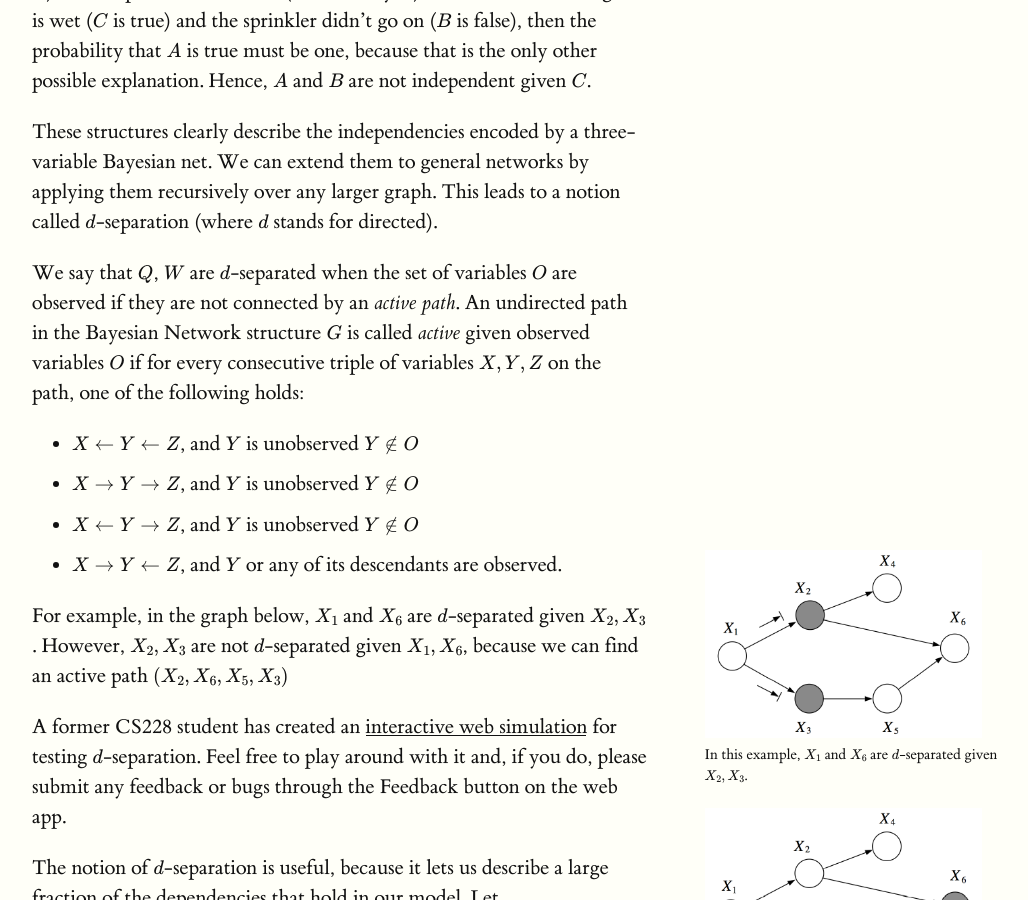
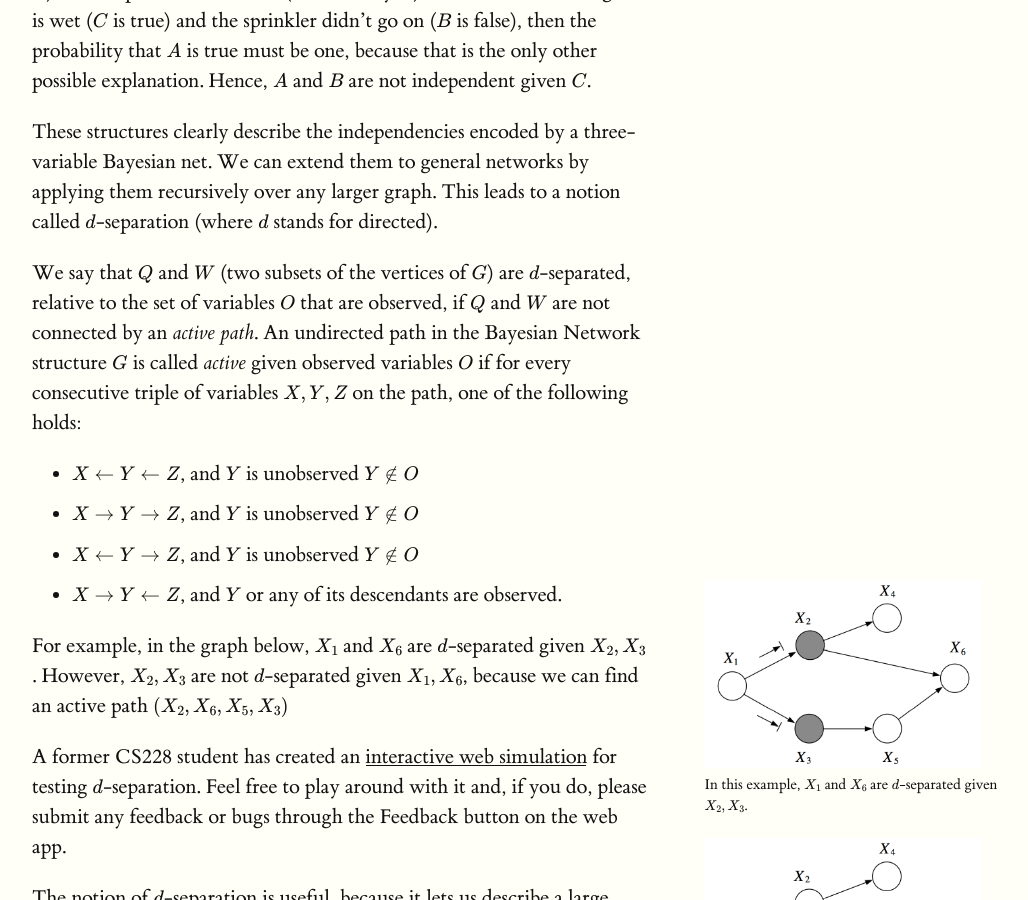
Before and after one commit to ermongroup/cs228-notes, a Jekyll site: the page built from representation/directed/index.md, in a window 1280 px wide and 900 px high, scrolled down 4676 px. Shown: the whole window, without its empty margins (128-1156 px from the left). Built offline with Jekyll 4.4.1, drawn with Linux system fonts in a browser that asks for light colours; formulas are drawn with MathJax 3; some of the changed text lies outside the part shown.

Commit message:
improved grammar/definition of d-separation
"X affects Y in addition to Z" can mean either "X affects Y and Z" or "X and Z affect Y"; I changed the wording to eliminate this ambiguity

The definition of d-ambiguity didn't say what Q and W were; I added that they contained vertices from G. "they" was used to refer to Q and W, but the reader could've easily thought that it referred instead to O, the variables that are observed. So I got rid of the ambiguity there, too.

```diff
--- a/representation/directed/index.md
+++ b/representation/directed/index.md
@@ -81,7 +81,7 @@ The latter case requires additional explanation. Suppose that $$C$$ is a Boolean
 
 These structures clearly describe the independencies encoded by a three-variable Bayesian net. We can extend them to general networks by applying them recursively over any larger graph. This leads to a notion called $$d$$-separation (where $$d$$ stands for directed).
 
-We say that $$Q$$, $$W$$ are $$d$$-separated when the set of variables $$O$$ are observed if they are not connected by an *active path*. An undirected path in the Bayesian Network structure $$G$$ is called *active* given observed variables $$O$$ if for every consecutive triple of variables $$X,Y,Z$$ on the path, one of the following holds:
+We say that $$Q$$ and $$W$$ (two subsets of the vertices of $$G$$) are $$d$$-separated, relative to the set of variables $$O$$ that are observed, if $$Q$$ and $$W$$ are not connected by an *active path*. An undirected path in the Bayesian Network structure $$G$$ is called *active* given observed variables $$O$$ if for every consecutive triple of variables $$X,Y,Z$$ on the path, one of the following holds:
 
 - $$X \leftarrow Y \leftarrow Z$$, and $$Y$$ is unobserved $$Y \not\in O$$
 - $$X \rightarrow Y \rightarrow Z$$, and $$Y$$ is unobserved $$Y \not\in O$$
```
Also changed, not shown: other parts of representation/directed/index.md (+1 -1 lines).
